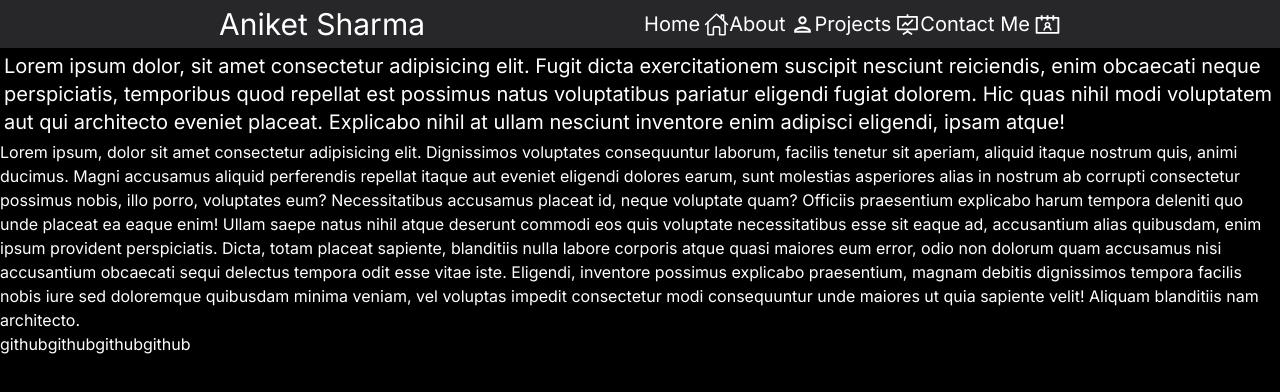
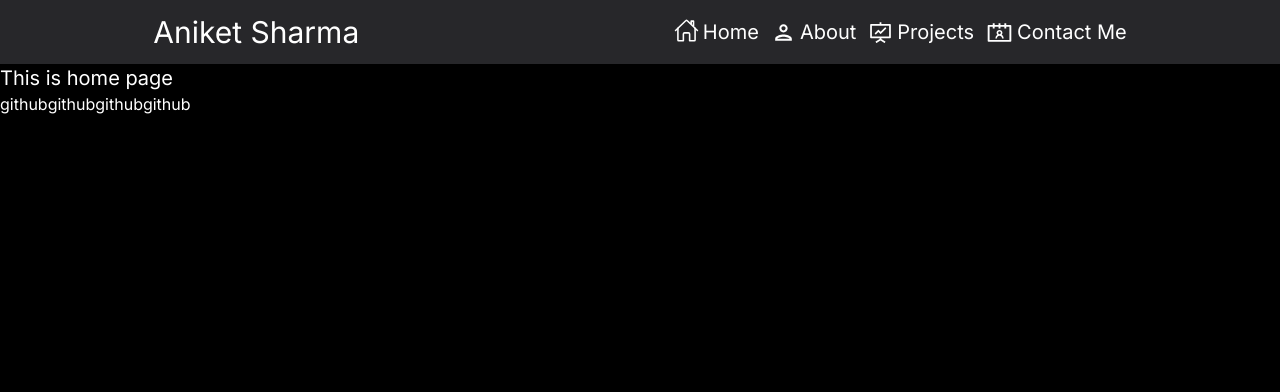
Before and after one commit to ani2607/NextPortfolio, a Next.js app: page / in a window 1280 px wide. Shown: the top 392 px of the page. Built offline with nearby package versions, Linux system fonts and the light colour scheme.

Commit message:
updated the navbar

```diff
--- a/app/page.tsx
+++ b/app/page.tsx
@@ -3,8 +3,8 @@ import Image from "next/image";
 export default function Home() {
   return <>
 
-	<h1 className="text-xl text-white m-1 ">Lorem ipsum dolor, sit amet consectetur adipisicing elit. Fugit dicta exercitationem suscipit nesciunt reiciendis, enim obcaecati neque perspiciatis, temporibus quod repellat est possimus natus voluptatibus pariatur eligendi fugiat dolorem. Hic quas nihil modi voluptatem aut qui architecto eveniet placeat. Explicabo nihil at ullam nesciunt inventore enim adipisci eligendi, ipsam atque!</h1>
-  <p className="text-white">Lorem ipsum, dolor sit amet consectetur adipisicing elit. Dignissimos voluptates consequuntur laborum, facilis tenetur sit aperiam, aliquid itaque nostrum quis, animi ducimus. Magni accusamus aliquid perferendis repellat itaque aut eveniet eligendi dolores earum, sunt molestias asperiores alias in nostrum ab corrupti consectetur possimus nobis, illo porro, voluptates eum? Necessitatibus accusamus placeat id, neque voluptate quam? Officiis praesentium explicabo harum tempora deleniti quo unde placeat ea eaque enim! Ullam saepe natus nihil atque deserunt commodi eos quis voluptate necessitatibus esse sit eaque ad, accusantium alias quibusdam, enim ipsum provident perspiciatis. Dicta, totam placeat sapiente, blanditiis nulla labore corporis atque quasi maiores eum error, odio non dolorum quam accusamus nisi accusantium obcaecati sequi delectus tempora odit esse vitae iste. Eligendi, inventore possimus explicabo praesentium, magnam debitis dignissimos tempora facilis nobis iure sed doloremque quibusdam minima veniam, vel voluptas impedit consectetur modi consequuntur unde maiores ut quia sapiente velit! Aliquam blanditiis nam architecto.</p>
+  <h1 className="text-xl text-white">This is home page</h1>
+
 
   </>;
 }
--- a/components/Navbar.tsx
+++ b/components/Navbar.tsx
@@ -10,41 +10,46 @@ import { AiOutlineContacts } from "react-icons/ai";
 const Navbar = () => {
   const [mode, setMode] = useState(false);
   return (
-    <div className="text-white">
-      <nav className="hidden sm:flex bg-zinc-800 h-12 items-center  flex-row justify-evenly ">
+    <>
+      <nav className="hidden sm:flex bg-zinc-800 text-white h-16 sticky top-0  items-center  flex-row flex-wrap justify-around gap-x-2 ">
         <div className="name text-3xl">Aniket Sharma</div>
 
 
-        <div className="icons flex ">
-          <div className="home">
-            <Link className="flex items-center gap-1" href={"/"}>
-             <span className="text-xl">Home</span> <IoHomeOutline size={25} />
+        <div className="icons flex justify-center items-center gap-x-3 ">
+          <div className="home   ">
+            <Link className="flex items-center gap-1  hover:border-b-yellow-600
+            hover:border-b-[3px]   hover:transition-all hover:duration-75 hover:delay-200   " href={"/"}>
+              <IoHomeOutline className="-mt-1" size={25} />
+             <span className="text-xl">Home</span>
             </Link>
           </div>
           <div className="about">
-            <Link className="flex items-center gap-1"  href={"/about"}>
+            <Link className="flex items-center gap-1  hover:border-b-yellow-600
+            hover:border-b-[3px]   hover:transition-all hover:duration-75 hover:delay-200"  href={"/about"}>
+              <MdOutlinePerson size={25} />
              <span className="text-xl">About</span>
-              <MdOutlinePerson size={25} />
             </Link>
           </div>
 
           <div className="projects">
-            <Link className="flex items-center gap-1"  href={"/projects"}>
+            <Link className="flex items-center gap-1  hover:border-b-yellow-600
+            hover:border-b-[3px]   hover:transition-all hover:duration-75 hover:delay-200"  href={"/projects"}>
+              <AiOutlineFundProjectionScreen size={25} />
             <span className="text-xl">Projects</span>
-              <AiOutlineFundProjectionScreen size={25} />
             </Link>
           </div>
 
           <div className="contact">
-            <Link className="flex items-center gap-1"  href={"/contact"}>
+            <Link className="flex items-center gap-1  hover:border-b-yellow-600
+            hover:border-b-[3px]   hover:transition-all hover:duration-75 hover:delay-200"  href={"/contact"}>
+              <AiOutlineContacts size={27} />
             <span className="text-xl">Contact Me</span>
-              <AiOutlineContacts size={27} />
             </Link>
           </div>
         </div>
       </nav>
 
-      <nav className="sm:hidden bg-zinc-900 backdrop-blur-sm flex justify-around items-center p-2 rounded-full fixed z-10  w-80 ml-7   ">
+      <nav className="sm:hidden bg-zinc-900 backdrop-blur-sm flex justify-around items-center p-2 rounded-full fixed z-10 text-white  w-80 ml-7   ">
         <div className="name text-2xl">Aniket Sharma</div>
         <button className="mode " onClick={() => setMode((prev) => !prev)}>
           {mode ? (
@@ -54,7 +59,7 @@ const Navbar = () => {
           )}
         </button>
       </nav>
-    </div>
+      </>
   );
 };
 
--- a/tailwind.config.ts
+++ b/tailwind.config.ts
@@ -8,7 +8,7 @@ const config: Config = {
   ],
   theme: {
     screens : {
-      'sm' : '500px',
+      'sm' : '600px',
       'md' : '700px',
       'lg' : '1000px',
       'xl' : '1280px',
```
